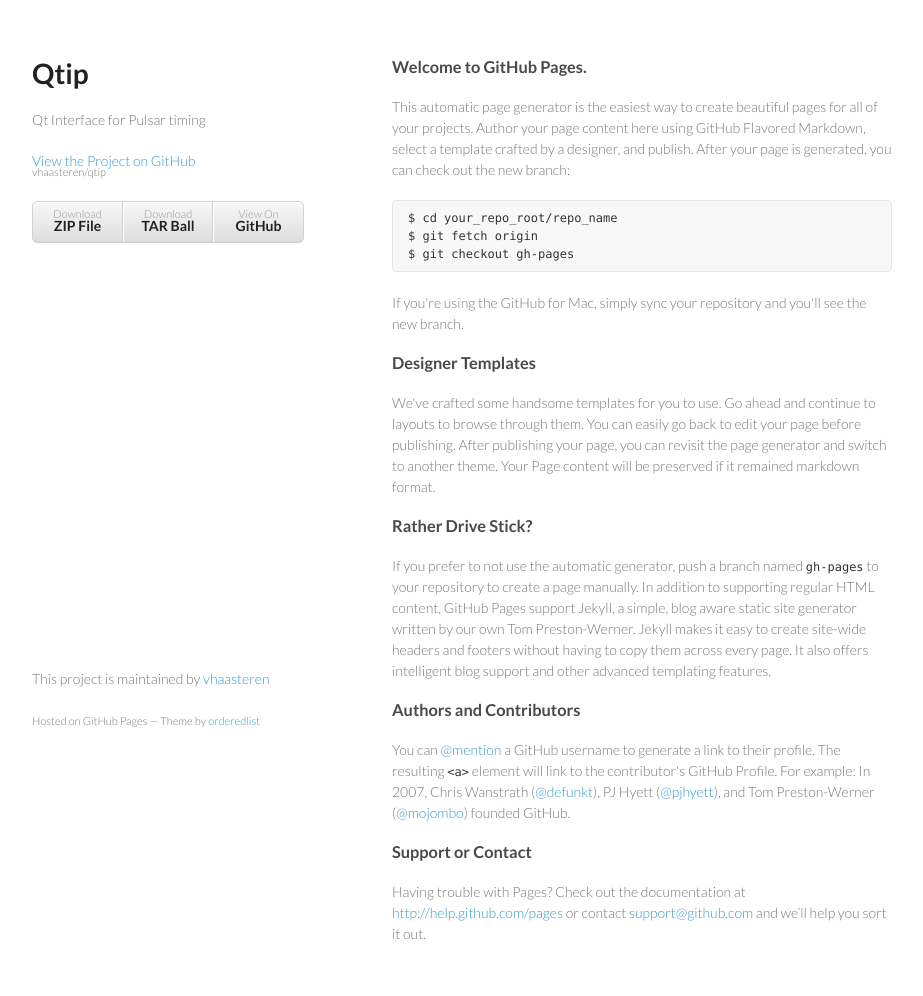
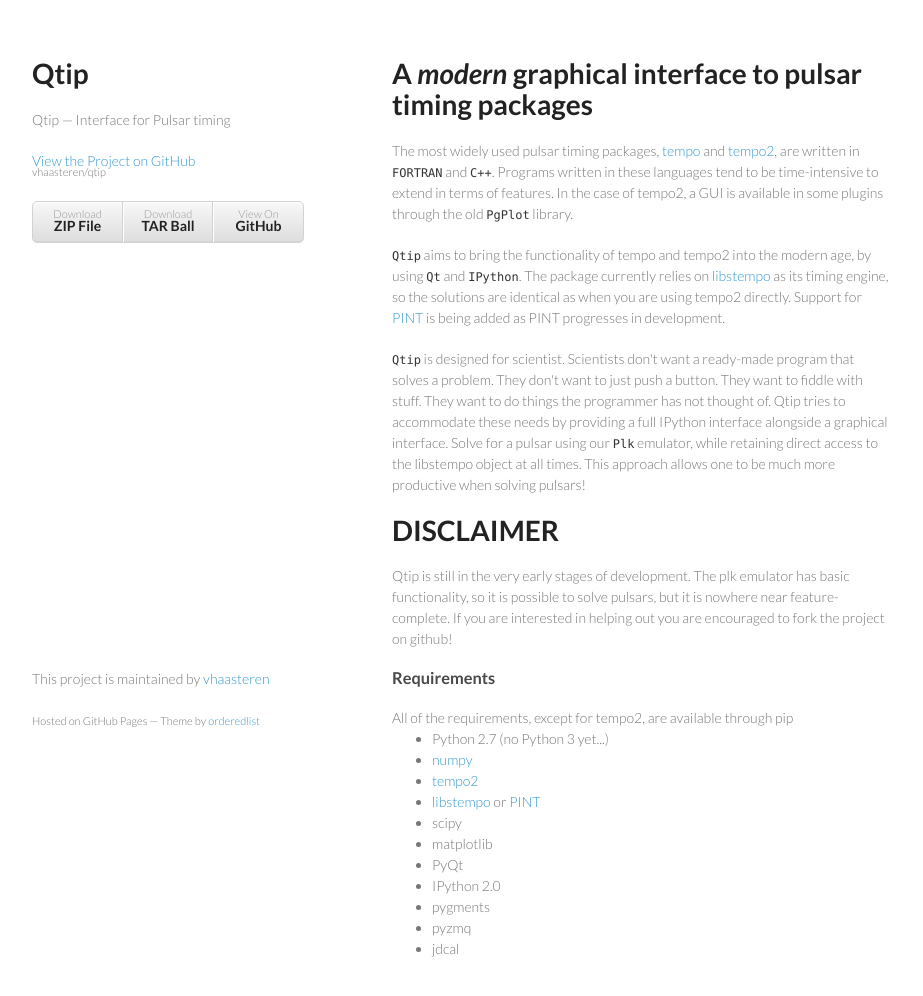
Before and after one commit to vhaasteren/qtip, a plain HTML site: page index.html in a window 1280 px wide. Shown: the whole page, without its empty margins (178-1101 px from the left). Drawn offline with Linux system fonts and the light colour scheme.

Commit message:
Updated the html page

```diff
--- a/index.html
+++ b/index.html
@@ -16,7 +16,7 @@
     <div class="wrapper">
       <header>
         <h1>Qtip</h1>
-        <p>Qt Interface for Pulsar timing</p>
+        <p>Qtip —  Interface for Pulsar timing</p>
 
         <p class="view"><a href="https://github.com/vhaasteren/qtip">View the Project on GitHub <small>vhaasteren/qtip</small></a></p>
 
@@ -28,37 +28,43 @@
         </ul>
       </header>
       <section>
-        <h3>
-<a name="welcome-to-github-pages" class="anchor" href="#welcome-to-github-pages"><span class="octicon octicon-link"></span></a>Welcome to GitHub Pages.</h3>
+        <h1>A <em>modern</em> graphical interface to pulsar timing packages</h1>
 
-<p>This automatic page generator is the easiest way to create beautiful pages for all of your projects. Author your page content here using GitHub Flavored Markdown, select a template crafted by a designer, and publish. After your page is generated, you can check out the new branch:</p>
+        <p>The most widely used pulsar timing packages, <a href="http://tempo.sourceforge.net/">tempo</a> and <a href="http://tempo2.sourceforge.net/">tempo2</a>, are written in <code>FORTRAN</code> and <code>C++</code>. Programs written in these languages tend to be time-intensive to extend in terms of features. In the case of tempo2, a GUI is available in some plugins through the old <code>PgPlot</code> library.
+        </p>
 
-<pre><code>$ cd your_repo_root/repo_name
+        <p><code>Qtip</code> aims to bring the functionality of tempo and tempo2 into the modern age, by using <code>Qt</code> and <code>IPython</code>. The package currently relies on <a href="http://vallis.github.io/libstempo/">libstempo</a> as its timing engine, so the solutions are identical as when you are using tempo2 directly. Support for <a href="https://github.com/nanograv/PINT">PINT</a> is being added as PINT progresses in development.
+        </p>
+
+        <p> <code>Qtip</code> is designed for scientist. Scientists don't want a ready-made program that solves a problem. They don't want to just push a button. They want to fiddle with stuff. They want to do things the programmer has not thought of. Qtip tries to accommodate these needs by providing a full IPython interface alongside a graphical interface. Solve for a pulsar using our <code>Plk</code> emulator, while retaining direct access to the libstempo object at all times. This approach allows one to be much more productive when solving pulsars!
+        </p>
+
+        <h1>DISCLAIMER</h1>
+        <p>
+        Qtip is still in the very early stages of development. The plk emulator has basic functionality, so it is possible to solve pulsars, but it is nowhere near feature-complete. If you are interested in helping out you are encouraged to fork the project on github!
+        </p>
+
+<!-- <pre><code>$ cd your_repo_root/repo_name
 $ git fetch origin
 $ git checkout gh-pages
-</code></pre>
+</code></pre> -->
 
-<p>If you're using the GitHub for Mac, simply sync your repository and you'll see the new branch.</p>
+        <h3>Requirements</h3>
+        All of the requirements, except for tempo2, are available through pip
+        <ul>
+            <li>Python 2.7 (no Python 3 yet...)</li>
+            <li><a href="http://www.numpy.org/">numpy</a></li>
+            <li><a href="http://www.atnf.csiro.au/research/pulsar/tempo2/">tempo2</a></li>
+            <li><a href="http://vallis.github.io/libstempo/">libstempo</a> or <a href="https://github.com/nanograv/PINT">PINT</a></li>
+            <li>scipy</li>
+            <li>matplotlib</li>
+            <li>PyQt</li>
+            <li>IPython 2.0</li>
+            <li>pygments</li>
+            <li>pyzmq</li>
+            <li>jdcal</li>
+        </ul>
 
-<h3>
-<a name="designer-templates" class="anchor" href="#designer-templates"><span class="octicon octicon-link"></span></a>Designer Templates</h3>
-
-<p>We've crafted some handsome templates for you to use. Go ahead and continue to layouts to browse through them. You can easily go back to edit your page before publishing. After publishing your page, you can revisit the page generator and switch to another theme. Your Page content will be preserved if it remained markdown format.</p>
-
-<h3>
-<a name="rather-drive-stick" class="anchor" href="#rather-drive-stick"><span class="octicon octicon-link"></span></a>Rather Drive Stick?</h3>
-
-<p>If you prefer to not use the automatic generator, push a branch named <code>gh-pages</code> to your repository to create a page manually. In addition to supporting regular HTML content, GitHub Pages support Jekyll, a simple, blog aware static site generator written by our own Tom Preston-Werner. Jekyll makes it easy to create site-wide headers and footers without having to copy them across every page. It also offers intelligent blog support and other advanced templating features.</p>
-
-<h3>
-<a name="authors-and-contributors" class="anchor" href="#authors-and-contributors"><span class="octicon octicon-link"></span></a>Authors and Contributors</h3>
-
-<p>You can <a href="https://github.com/blog/821" class="user-mention">@mention</a> a GitHub username to generate a link to their profile. The resulting <code>&lt;a&gt;</code> element will link to the contributor's GitHub Profile. For example: In 2007, Chris Wanstrath (<a href="https://github.com/defunkt" class="user-mention">@defunkt</a>), PJ Hyett (<a href="https://github.com/pjhyett" class="user-mention">@pjhyett</a>), and Tom Preston-Werner (<a href="https://github.com/mojombo" class="user-mention">@mojombo</a>) founded GitHub.</p>
-
-<h3>
-<a name="support-or-contact" class="anchor" href="#support-or-contact"><span class="octicon octicon-link"></span></a>Support or Contact</h3>
-
-<p>Having trouble with Pages? Check out the documentation at <a href="http://help.github.com/pages">http://help.github.com/pages</a> or contact <a href="mailto:support@github.com">support@github.com</a> and we’ll help you sort it out.</p>
       </section>
       <footer>
         <p>This project is maintained by <a href="https://github.com/vhaasteren">vhaasteren</a></p>
```
